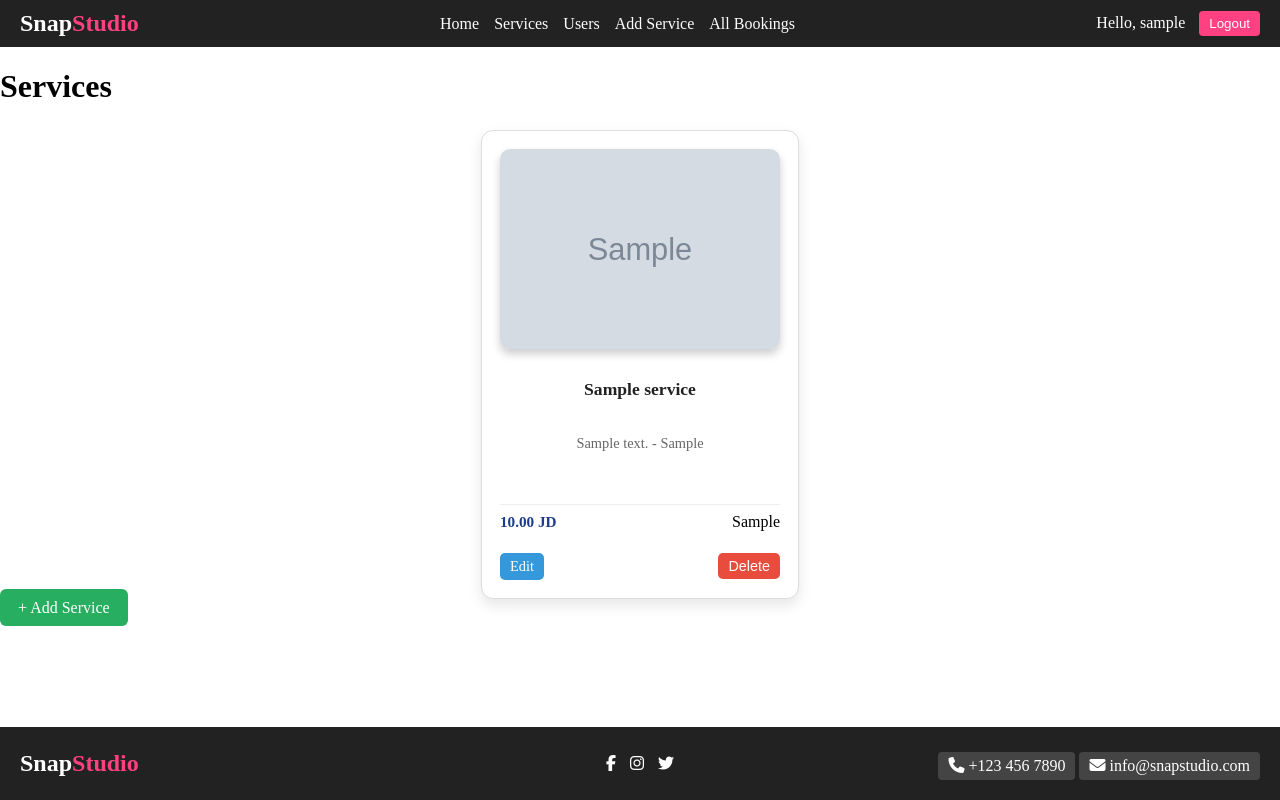
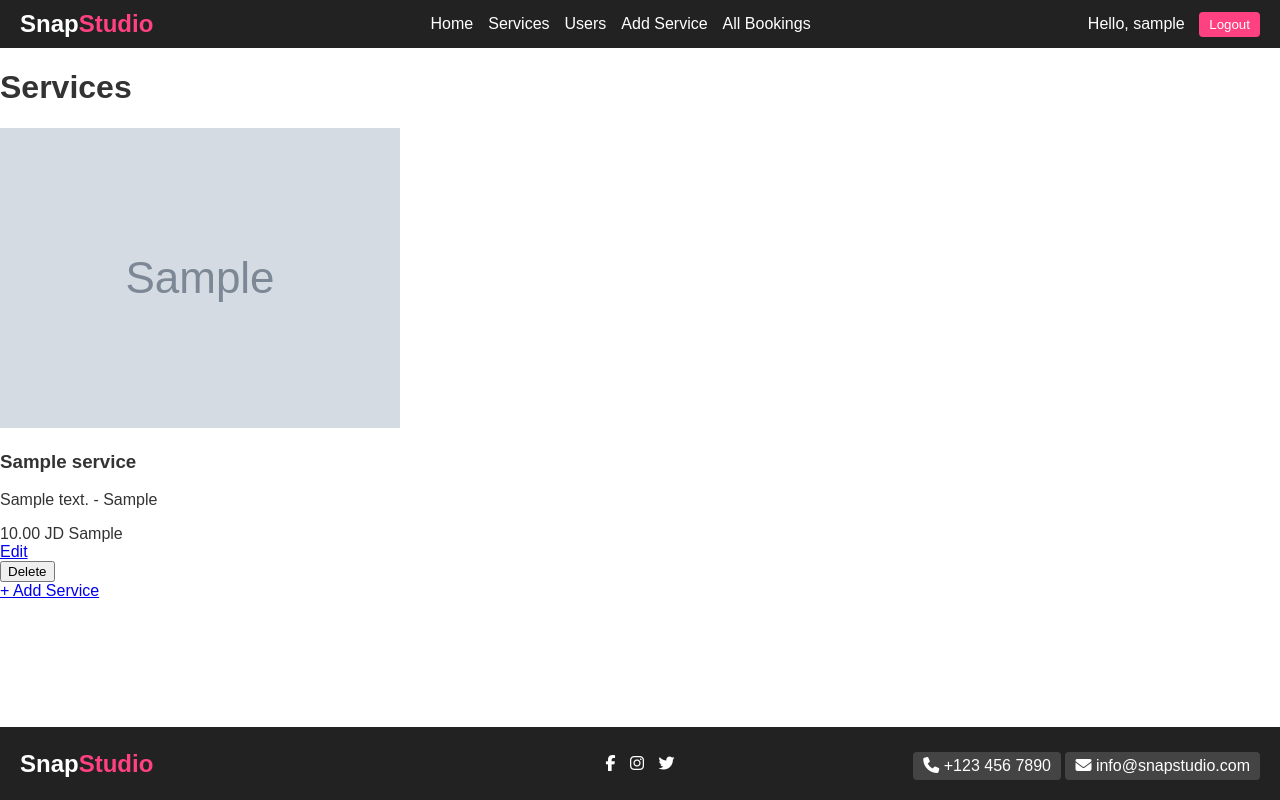
Before and after one commit to ayah3mad/snapstudio-booking, a Django app: page /services/ in a window 1280 px wide. Run offline with Django 5.2, Linux system fonts and the light colour scheme; a user stored in the database is signed in; tables that the repository leaves empty hold one stand-in row (values such as "Sample post"); grey boxes marked "Sample" are stand-in pictures.

Commit message:
Add general site styling improvements for base, home....

```diff
--- a/studio_app/static/css/style.css
+++ b/studio_app/static/css/style.css
@@ -1,135 +1,179 @@
-/* ---------- Service Card Layout ---------- */
-.service-card {
-    border: 1px solid #ddd;
-    border-radius: 12px;
-    background: #fff;
-    box-shadow: 0 6px 14px rgba(0, 0, 0, 0.1);
-    width: 280px;
-    padding: 18px;
-    text-align: center;
+/* ====== Body & Global Styles ====== */
+body {
+    margin: 0;
+    padding: 0;
+    font-family: Arial, sans-serif;
+    background-color: #fff; /* default background */
+    overflow-x: hidden; /* prevent horizontal scroll */
     display: flex;
     flex-direction: column;
-    gap: 12px;
-    transition: transform 0.25s ease, box-shadow 0.25s ease;
+    min-height: 100vh;
+    color: #333;
 }
 
-.service-card:hover {
-    transform: translateY(-6px);
-    box-shadow: 0 10px 20px rgba(0, 0, 0, 0.15);
-}
-
-/* ---------- Image Styling ---------- */
-.service-card img {
-    width: 100%;
-    height: 200px;
-    object-fit: cover;
-    border-radius: 10px;
-    box-shadow: 0 5px 8px rgba(0, 0, 0, 0.2);
-    margin-bottom: 12px;
-}
-
-/* ---------- Title & Description ---------- */
-.service-card h3 {
-    font-size: 1.1rem;
-    color: #222;
-    margin: 6px 0;
-}
-
-.service-card p.description {
-    font-size: 0.9rem;
-    color: #666;
-    min-height: 45px;
-    line-height: 1.4;
-}
-
-/* ---------- Price & Duration Section ---------- */
-.service-card .price-duration {
+/* ====== Navbar ====== */
+.navbar {
+    background-color: #222;
+    color: #fff;
     display: flex;
     justify-content: space-between;
     align-items: center;
-    margin-top: auto;
-    padding-top: 8px;
-    border-top: 1px solid #eee;
+    padding: 10px 20px;
 }
 
-.service-card .price {
-    font-weight: 600;
-    color: #1f3c88;
-    font-size: 0.95rem;
+.navbar a {
+    color: #fff;
+    text-decoration: none;
+    margin: 0 8px;
+    font-weight: 500;
 }
 
-/* ---------- Button Styles ---------- */
-.service-card .book-btn {
-    padding: 6px 12px;
-    background-color: #1f3c88;
-    color: white;
-    border: none;
-    border-radius: 6px;
-    cursor: pointer;
-    font-size: 0.9rem;
-    transition: background-color 0.2s;
+.navbar a:hover {
+    color: #ff4081;
 }
 
-.service-card .book-btn:hover {
-    background-color: #16306b;
+.nav-auth .btn-login,
+.nav-auth .btn-signup,
+.nav-auth button {
+    padding: 5px 12px;
+    border-radius: 4px;
+    border: none;
+    cursor: pointer;
+    font-weight: 500;
 }
 
-/* ---------- Admin Buttons ---------- */
-.admin-buttons {
+.nav-auth .btn-login {
+    background-color: #ff4081;
+    color: #fff;
+    text-decoration: none;
+    margin-right: 5px;
+}
+
+.nav-auth .btn-signup {
+    background-color: #4caf50;
+    color: #fff;
+    text-decoration: none;
+}
+
+.nav-auth button {
+    background-color: #ff4081;
+    color: #fff;
+}
+
+/* ====== Footer ====== */
+.site-footer {
+    background-color: #222;
+    color: #fff;
     display: flex;
     justify-content: space-between;
-    gap: 5px;
-    margin-top: 10px;
+    align-items: center;
+    padding: 20px;
+    flex-shrink: 0; /* keep footer at bottom */
 }
 
-.admin-buttons .edit-btn,
-.admin-buttons .delete-btn {
-    padding: 5px 10px;
-    border-radius: 5px;
-    color: white;
-    text-decoration: none;
-    border: none;
-    cursor: pointer;
-    font-size: 0.9rem;
-    transition: background-color 0.2s;
+.site-footer h2 {
+    margin: 0;
 }
 
-.admin-buttons .edit-btn {
-    background-color: #3498db;
+.site-footer .footer-center a {
+    color: #fff;
+    margin: 0 5px;
 }
 
-.admin-buttons .edit-btn:hover {
-    background-color: #2a7cc3;
+.site-footer .footer-right p {
+    margin: 5px 0;
+    background-color: #444;
+    display: inline-block;
+    padding: 5px 10px;
+    border-radius: 4px;
 }
 
-.admin-buttons .delete-btn {
-    background-color: #e74c3c;
+/* ====== Hero Section ====== */
+.hero {
+    position: relative;
+    height: 500px;
+    background-color: #7F7F7F;
+    display: flex;
+    justify-content: center;
+    align-items: center;
+    text-align: center;
+    color: #fff;
+    width: 100%;
 }
 
-.admin-buttons .delete-btn:hover {
-    background-color: #c0392b;
+.hero-overlay {
+    position: absolute;
+    top: 0;
+    left: 0;
+    width: 100%;
+    height: 100%;
+    background-color: rgba(0,0,0,0.5);
+    display: flex;
+    justify-content: center;
+    align-items: center;
+    padding: 0 20px;
 }
 
-/* ---------- Add Service Button ---------- */
-.add-service-btn {
-    padding: 10px 18px;
-    background-color: #27ae60;
-    color: white;
-    border-radius: 6px;
-    text-decoration: none;
-    font-weight: 500;
-    transition: background-color 0.2s;
+.hero-content h1 {
+    font-size: 48px;
+    margin-bottom: 15px;
 }
 
-.add-service-btn:hover {
-    background-color: #1f8c4d;
+.hero-content h2 {
+    font-size: 24px;
+    margin-bottom: 25px;
 }
 
-/* ---------- Service Container ---------- */
-.services-container {
+.btn-book {
+    padding: 10px 25px;
+    background-color: #ff4081;
+    color: #fff;
+    text-decoration: none;
+    border-radius: 5px;
+    font-size: 18px;
+}
+
+/* ====== Sections ====== */
+.section {
+    text-align: center;
+    padding: 60px 20px;
+    width: 100%;
+    box-sizing: border-box;
+}
+
+.section .content-center {
+    max-width: 500px;
+    margin: 0 auto;
+}
+
+/* ====== Gallery ====== */
+.gallery {
     display: flex;
     flex-wrap: wrap;
-    gap: 25px;
     justify-content: center;
-    margin-top: 25px;
+    gap: 20px;
+    margin-top: 30px;
 }
+
+.gallery img {
+    width: 300px;
+    height: 200px;
+    object-fit: cover;
+    border-radius: 8px;
+}
+
+/* ====== Feedback / Testimonials ====== */
+.feedback-container {
+    max-width: 800px;
+    margin: 30px auto;
+    display: flex;
+    flex-direction: column;
+    gap: 20px;
+}
+
+.feedback-card {
+    background-color: #fff;
+    padding: 20px;
+    border-radius: 8px;
+    box-shadow: 0 2px 6px rgba(0,0,0,0.1);
+}
```
